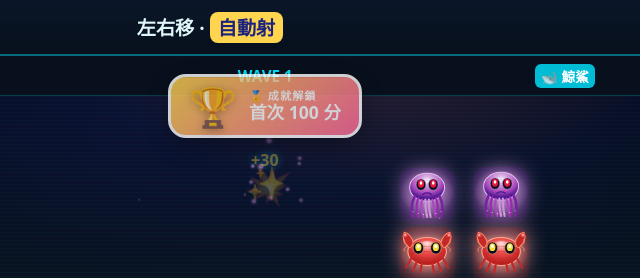
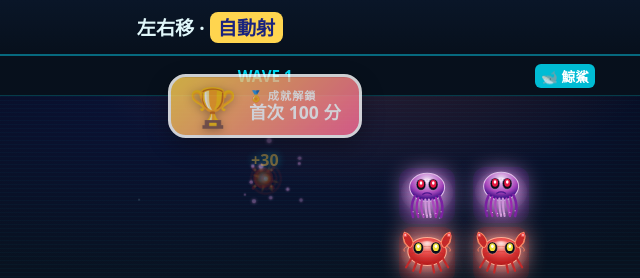
Before and after one commit to ihateusingai-beep/space-invaders-mouse, a plain HTML site: page game.html in a window 1280 px wide. Shown: the top 278 px of the page, 375-1015 px from the left. Drawn offline with Linux system fonts and the light colour scheme.

Commit message:
art: hit explosion SVG — 8-ray burst + shockwave ring
舊 emoji：✨ (boom) + 💥 (boom2)
新 custom 32x32 SVG：

BOOM_SVG (金紅 8 線爆發):
- 8 條 radial ray（cardinal + diagonal）
- 4-stop gradient core (white → gold → orange → red)
- 3 層 core: 外圈 → 中圈 highlight → 中心白點
- 適合 flash 一擊

BOOM2_SVG (橙紅 shockwave):
- 2 個 concentric ring shockwave
- 6 個 spike fragments (cardinal + diagonal 三角形)
- 4-stop core gradient
- 適合 debris 後 secondary burst

CSS update:
- .boom / .boom2 加 width:1em; height:1em; line-height:0 + svg fill
- 保持原有 scale + rotate 動畫

Size: 2 個 SVG ~1.5KB total
Syntax: killAlien() 用 innerHTML 注入 SVG

```diff
--- a/game.html
+++ b/game.html
@@ -77,7 +77,8 @@ z-index:5;pointer-events:none}
 top:100%;width:5px;height:40px;
 background:linear-gradient(to bottom,#00E5FF44,transparent);
 border-radius:3px;pointer-events:none}
-.boom{position:absolute;font-size:1.5rem;z-index:7;pointer-events:none;animation:boom .35s ease forwards}
+.boom{position:absolute;font-size:1.5rem;z-index:7;pointer-events:none;animation:boom .35s ease forwards;width:1em;height:1em;line-height:0}
+.boom svg{width:100%;height:100%;display:block}
 @keyframes boom{0%{opacity:1;transform:scale(.5)}100%{opacity:0;transform:scale(1.6)}}
 .pop{position:absolute;z-index:8;font-weight:900;font-size:1rem;color:#FFD54F;text-shadow:0 0 8px #00E5FF;pointer-events:none;animation:pop .5s ease forwards}
 @keyframes pop{0%{opacity:1;transform:translateY(0)}100%{opacity:0;transform:translateY(-30px)}}
@@ -233,7 +234,8 @@ body.ship-phoenix .ship-tag{background:#FF8C00}
 .stage.danger{border:2px solid #FF6B9D88;animation:danger-pulse .4s ease-in-out infinite}
 @keyframes danger-pulse{0%,100%{border-color:#FF6B9D88}50%{border-color:#FF1744AA}}
 /* second explosion layer */
-.boom2{position:absolute;font-size:1.1rem;z-index:7;pointer-events:none;animation:boom2 .3s ease forwards}
+.boom2{position:absolute;font-size:1.1rem;z-index:7;pointer-events:none;animation:boom2 .3s ease forwards;width:1em;height:1em;line-height:0}
+.boom2 svg{width:100%;height:100%;display:block}
 @keyframes boom2{0%{opacity:1;transform:scale(.4) rotate(0deg)}100%{opacity:0;transform:scale(2.2) rotate(20deg)}}
 .confetti{position:fixed;inset:0;pointer-events:none;z-index:45;overflow:hidden}
 .confetti i{position:absolute;top:-16px;width:10px;height:16px;border-radius:3px;animation:fall linear forwards}
@@ -1448,6 +1450,46 @@ const PU_ICON_DRONE = '<svg viewBox="0 0 32 32" xmlns="http://www.w3.org/2000/sv
   '<circle cx="16" cy="27.5" r="0.8" fill="#FFD54F"/>' +
 '</svg>';
 
+// hit explosion SVGs (32x32 viewBox)
+const BOOM_SVG = '<svg viewBox="0 0 32 32" xmlns="http://www.w3.org/2000/svg">' +
+  '<defs>' +
+    '<radialGradient id="bkB" cx="50%" cy="50%" r="50%"><stop offset="0%" stop-color="#FFFDE7"/><stop offset="30%" stop-color="#FFD54F"/><stop offset="60%" stop-color="#FF6F00"/><stop offset="100%" stop-color="#B71C1C"/></radialGradient>' +
+    '<radialGradient id="bkB2" cx="50%" cy="50%" r="50%"><stop offset="0%" stop-color="#FFFFFF" stop-opacity=".9"/><stop offset="100%" stop-color="#FFFFFF" stop-opacity="0"/></radialGradient>' +
+  '</defs>' +
+  // 8 rays
+  '<g stroke="url(#bkB)" stroke-width="3" stroke-linecap="round">' +
+    '<line x1="16" y1="2" x2="16" y2="8"/><line x1="16" y1="24" x2="16" y2="30"/>' +
+    '<line x1="2" y1="16" x2="8" y2="16"/><line x1="24" y1="16" x2="30" y2="16"/>' +
+    '<line x1="6" y1="6" x2="10" y2="10"/><line x1="22" y1="22" x2="26" y2="26"/>' +
+    '<line x1="26" y1="6" x2="22" y2="10"/><line x1="10" y1="22" x2="6" y2="26"/>' +
+  '</g>' +
+  // core
+  '<circle cx="16" cy="16" r="10" fill="url(#bkB)"/>' +
+  '<circle cx="16" cy="16" r="6" fill="url(#bkB2)"/>' +
+  '<circle cx="16" cy="16" r="2" fill="#FFFFFF"/>' +
+'</svg>';
+
+const BOOM2_SVG = '<svg viewBox="0 0 32 32" xmlns="http://www.w3.org/2000/svg">' +
+  '<defs>' +
+    '<radialGradient id="bkC" cx="50%" cy="50%" r="50%"><stop offset="0%" stop-color="#FFEB3B"/><stop offset="50%" stop-color="#FF6D00"/><stop offset="100%" stop-color="#B71C1C"/></radialGradient>' +
+  '</defs>' +
+  // outer shockwave
+  '<circle cx="16" cy="16" r="14" fill="none" stroke="url(#bkC)" stroke-width="2" opacity=".7"/>' +
+  '<circle cx="16" cy="16" r="10" fill="none" stroke="url(#bkC)" stroke-width="1.5" opacity=".85"/>' +
+  // 6 spike fragments
+  '<g fill="url(#bkC)">' +
+    '<polygon points="16,2 18,10 14,10"/>' +
+    '<polygon points="16,30 18,22 14,22"/>' +
+    '<polygon points="2,16 10,18 10,14"/>' +
+    '<polygon points="30,16 22,18 22,14"/>' +
+    '<polygon points="5,5 12,9 9,12"/>' +
+    '<polygon points="27,27 20,23 23,20"/>' +
+  '</g>' +
+  // core
+  '<circle cx="16" cy="16" r="5" fill="url(#bkC)"/>' +
+  '<circle cx="16" cy="16" r="2" fill="#FFFFFF"/>' +
+'</svg>';
+
 const PU_TYPES = [
   { id: 'shield',  icon: PU_ICON_SHIELD, emoji: '🛡️', label: '護盾', color: '#00E5FF', dur: 9000,  sound: () => S.tone(440, 0.12, 'sine', 0.15) },
   { id: 'rapid',   icon: PU_ICON_RAPID,  emoji: '⚡', label: '連射', color: '#FF6B9D', dur: 6000,  sound: () => S.tone(660, 0.08, 'sine', 0.12) },
@@ -1831,10 +1873,10 @@ function killAlien(a, pts) {
   // row-matched debris colors
   const colors = ['#CE93D8', '#EF9A9A', '#80DEEA', '#A5D6A7'];
   spawnParticles(a.x + 16, a.y + 16, colors[a._row !== undefined ? a._row : 0] || '#A5D6A7');
-  const boom = document.createElement('div'); boom.className = 'boom'; boom.textContent = '✨';
+  const boom = document.createElement('div'); boom.className = 'boom'; boom.innerHTML = BOOM_SVG;
   boom.style.left = a.x + 'px'; boom.style.top = a.y + 'px';
   stage.appendChild(boom); setTimeout(() => boom.remove(), 360);
-  const boom2 = document.createElement('div'); boom2.className = 'boom2'; boom2.textContent = '💥';
+  const boom2 = document.createElement('div'); boom2.className = 'boom2'; boom2.innerHTML = BOOM2_SVG;
   boom2.style.left = (a.x + 6) + 'px'; boom2.style.top = (a.y + 4) + 'px';
   stage.appendChild(boom2); setTimeout(() => boom2.remove(), 310);
   setTimeout(() => { if (a.el.parentNode) a.el.remove(); }, 110);
```
